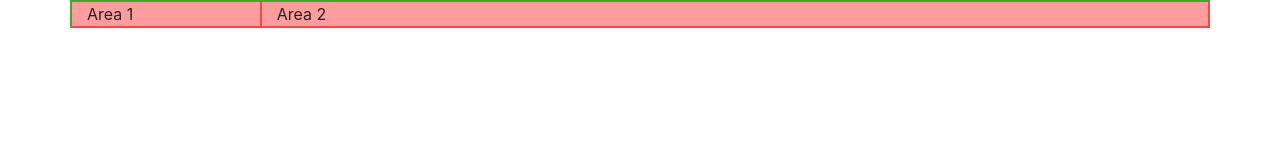
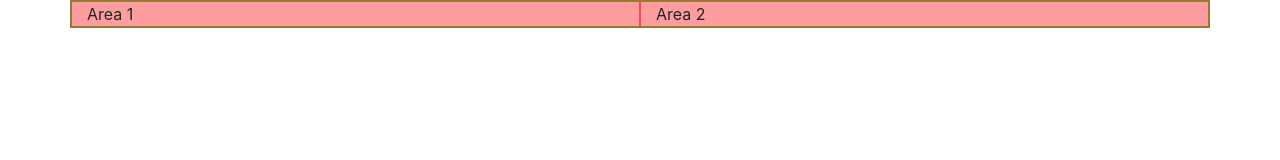
Before and after one commit to fabioportovasques/bootstrap, a plain HTML site: page apoio-grid.html in a window 1280 px wide. Drawn offline with nearby package versions, Linux system fonts and the light colour scheme.

Commit message:
atualizacao no grid

```diff
--- a/apoio-grid.html
+++ b/apoio-grid.html
@@ -35,8 +35,8 @@
     <div class="container marcador-container">
 
       <div class="row">
-         <div class="marcador col-6 col-sm-2">Area 1</div>
-         <div class="marcador col-6 col-sm-10">Area 2</div>
+         <div class="marcador col-md-6 ">Area 1</div>
+         <div class="marcador col-md-6 ">Area 2</div>
 
       </div>
 
```
